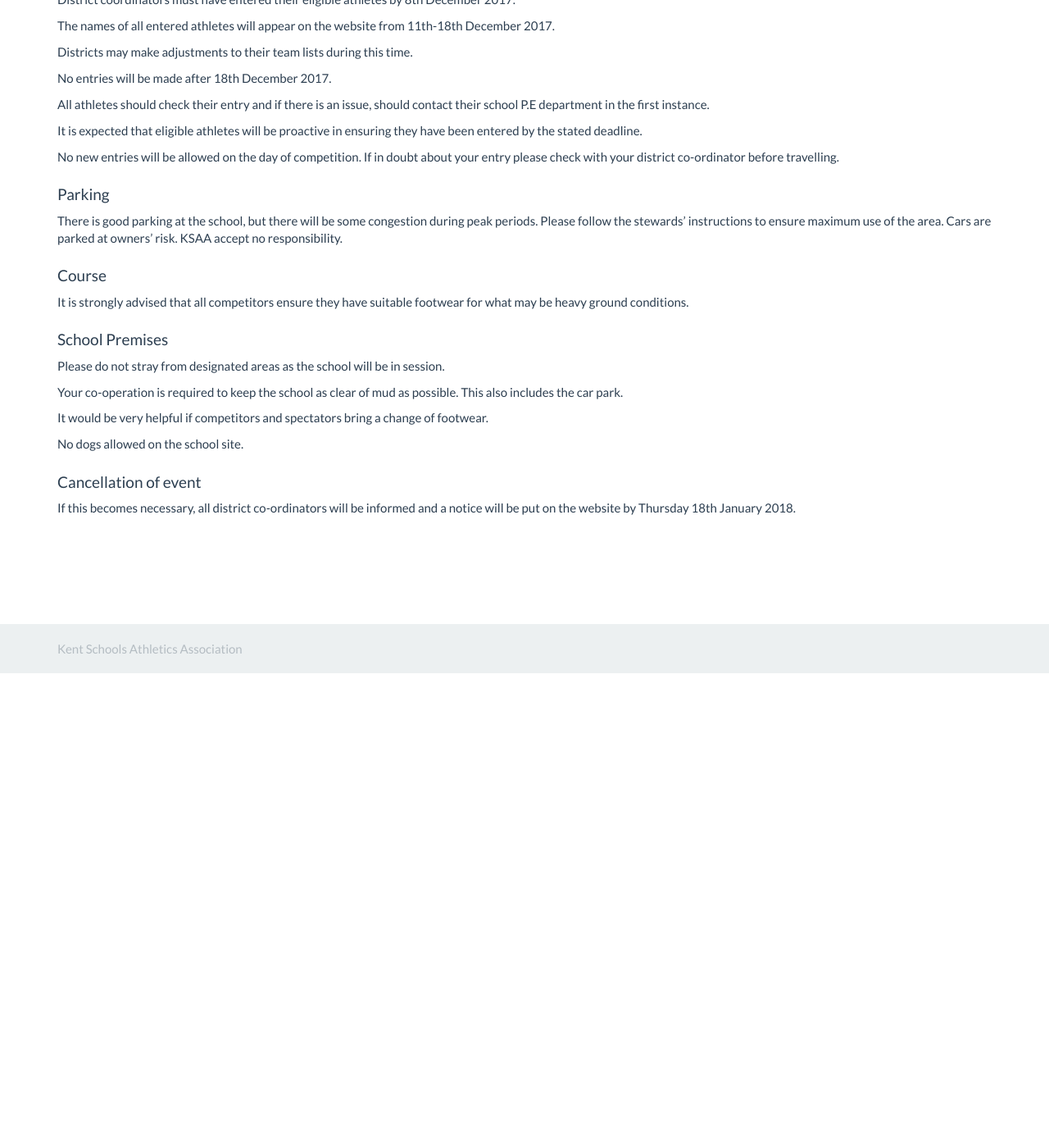
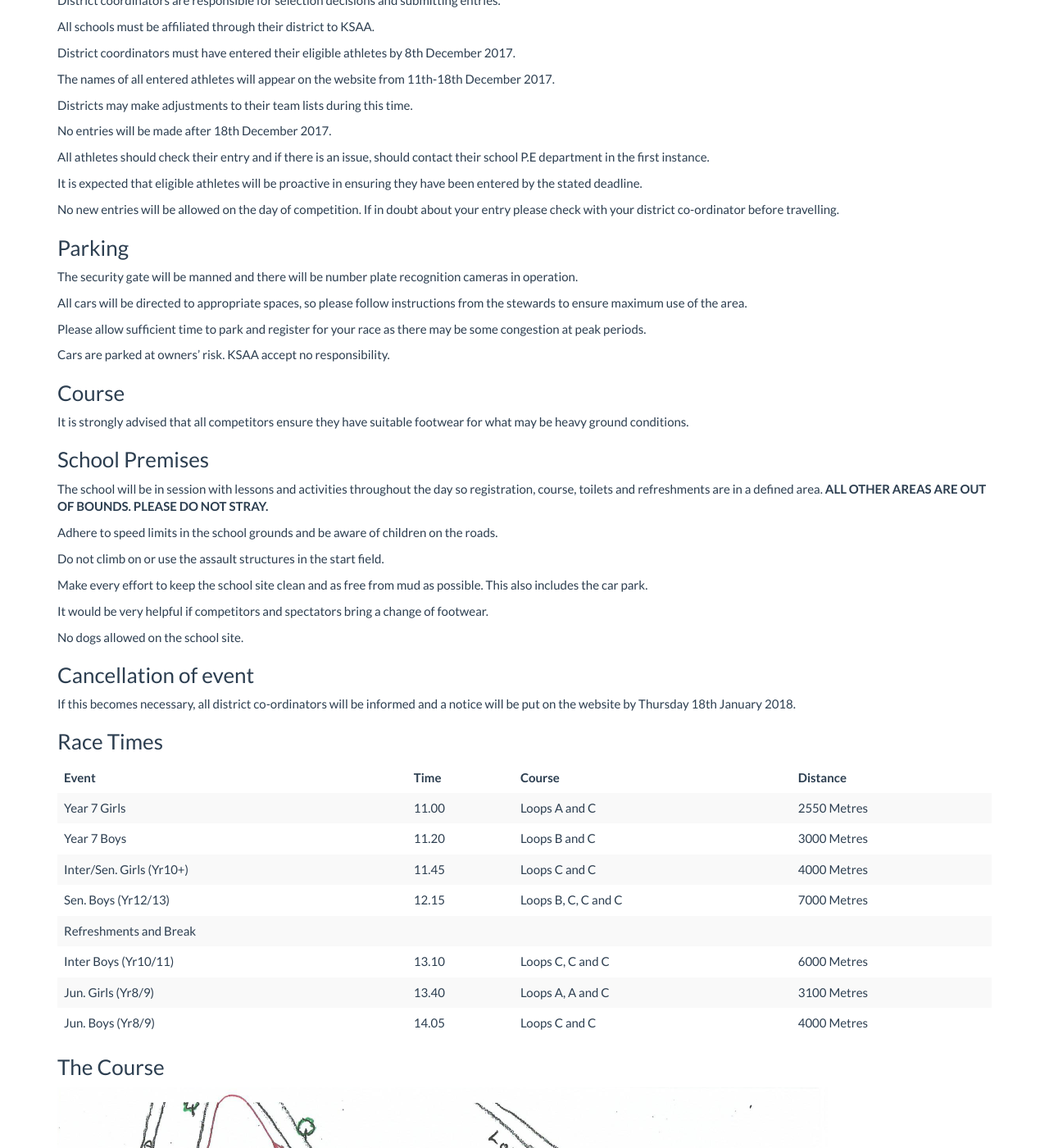
Before and after one commit to chrisnewark/chrisnewark.github.io, a Jekyll site: the page built from _events/17-18/2018-01-20-kent-schools-cross-country-champs.md, in a window 1280 px wide and 1400 px high, scrolled down 579 px. Shown: the whole window at 82% size. Built offline with Jekyll 4.4.1, drawn with Linux system fonts in a browser that asks for light colours; nearby versions of some CDN libraries; some of the changed text lies outside the part shown.

Commit message:
Additional info added

```diff
--- a/_events/17-18/2018-01-20-kent-schools-cross-country-champs.md
+++ b/_events/17-18/2018-01-20-kent-schools-cross-country-champs.md
@@ -5,11 +5,13 @@
 location: Dover
 ---
 
-#### Kent Schools' Cross-Country Championships Saturday 20th January 2018.
+### Kent Schools' Cross-Country Championships Saturday 20th January 2018.
 
-#### The Duke of York's Royal Military School, Dover CT15 5EQ
+### The Duke of York's Royal Military School, Dover CT15 5EQ
 
-#### Entry procedure
+We are very grateful to The Duke of York's School for hosting our event this year. As this is an M.O.D. site there are special requirements that must be adhered to. Please ensure you follow all the rules and requests of the school.
+
+### Entry procedure
 
 Entry for this event is by a district competition or nomination by your school to the district coordinator.
 
@@ -31,24 +33,54 @@
 
 No new entries will be allowed on the day of competition. If in doubt about your entry please check with your district co-ordinator before travelling.
 
-#### Parking
+### Parking
 
-There is good parking at the school, but there will be some congestion during peak periods. Please follow the stewards' instructions to ensure maximum use of the area. Cars are parked at owners' risk. KSAA accept no responsibility.
+The security gate will be manned and there will be number plate recognition cameras in operation.
 
-#### Course
+All cars will be directed to appropriate spaces, so please follow instructions from the stewards to ensure maximum use of the area.
+
+Please allow sufficient time to park and register for your race as there may be some congestion at peak periods.
+
+Cars are parked at owners' risk. KSAA accept no responsibility.
+
+### Course
 
 It is strongly advised that all competitors ensure they have suitable footwear for what may be heavy ground conditions.
 
-#### School Premises
+### School Premises
 
-Please do not stray from designated areas as the school will be in session.
+The school will be in session with lessons and activities throughout the day so registration, course, toilets and refreshments are in a defined area. **ALL OTHER AREAS ARE OUT OF BOUNDS. PLEASE DO NOT STRAY.**
 
-Your co-operation is required to keep the school as clear of mud as possible. This also includes the car park.
+Adhere to speed limits in the school grounds and be aware of children on the roads.
+
+Do not climb on or use the assault structures in the start field.
+
+Make every effort to keep the school site clean and as free from mud as possible. This also includes the car park.
 
 It would be very helpful if competitors and spectators bring a change of footwear.
 
 No dogs allowed on the school site.
 
-#### Cancellation of event
+### Cancellation of event
 
 If this becomes necessary, all district co-ordinators will be informed and a notice will be put on the website by Thursday 18th January 2018.
+
+### Race Times
+
+| Event                             | Time  | Course                    | Distance      |
+| ---                               |---    | ---                       |               |
+| Year 7 Girls                      | 11.00 | Loops A and C             | 2550 Metres   |
+| Year 7 Boys                       | 11.20 | Loops B and C             | 3000 Metres   |
+| Inter/Sen. Girls (Yr10+)          | 11.45 | Loops C and C             | 4000 Metres   |
+| Sen. Boys (Yr12/13)               | 12.15 | Loops B, C, C and C       | 7000 Metres   |
+| Refreshments and Break                                                                |
+| Inter Boys (Yr10/11)              | 13.10 | Loops C, C and C          | 6000 Metres   |
+| Jun. Girls (Yr8/9)                | 13.40 | Loops A, A and C          | 3100 Metres   |
+| Jun. Boys (Yr8/9)                 | 14.05 | Loops C and C             | 4000 Metres   |
+{: class="table table-striped table-hover"}
+
+### The Course
+
+<a href="/images/events/16-17/2017-01-21-kent-schools-cross-country-champs/course-map.PNG" target="_blank">
+    <img src="/images/events/16-17/2017-01-21-kent-schools-cross-country-champs/course-map.PNG" style="max-width:100%;"/>
+</a>
```
